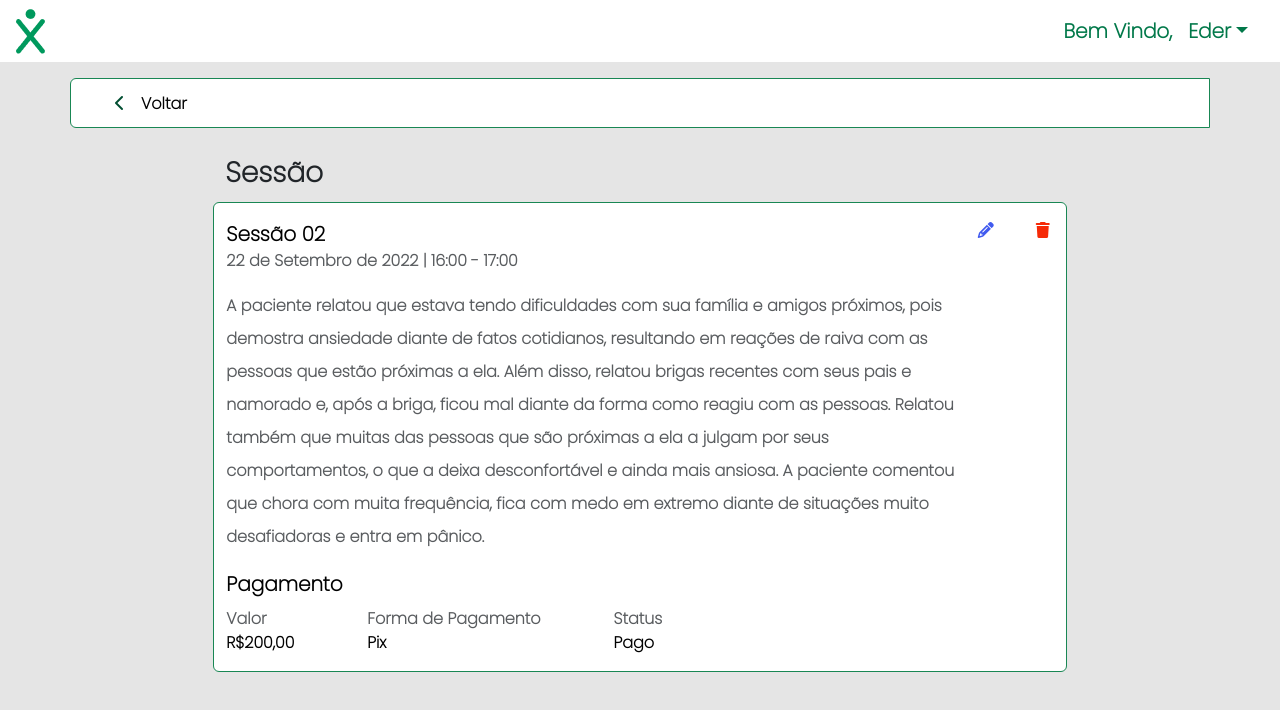
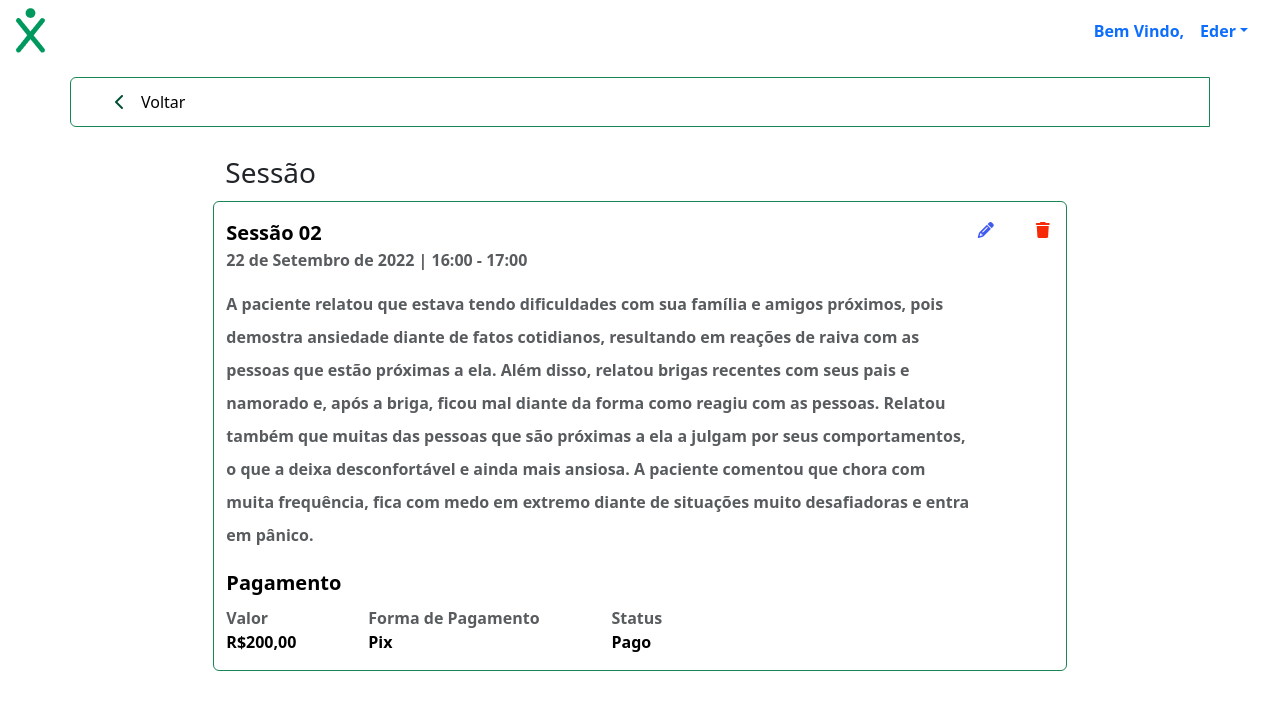
Before and after one commit to assis1983/ProjetoFinalModulo1-Arnia, a plain HTML site: page indexsessao.html in a window 1280 px wide. Drawn offline with nearby package versions, Linux system fonts and the light colour scheme; files that its build step writes are made by us from their sources.

Commit message:
Código atualizado

```diff
--- a/indexsessao.html
+++ b/indexsessao.html
@@ -9,9 +9,8 @@
     <link href="https://cdn.jsdelivr.net/npm/bootstrap@5.3.0-alpha3/dist/css/bootstrap.min.css" rel="stylesheet" integrity="sha384-KK94CHFLLe+nY2dmCWGMq91rCGa5gtU4mk92HdvYe+M/SXH301p5ILy+dN9+nJOZ" crossorigin="anonymous">
     <script src="https://kit.fontawesome.com/fb0ffbfd28.js" crossorigin="anonymous"></script>
     <script src="https://cdn.jsdelivr.net/npm/bootstrap@5.3.0-alpha3/dist/js/bootstrap.bundle.min.js" integrity="sha384-ENjdO4Dr2bkBIFxQpeoTz1HIcje39Wm4jDKdf19U8gI4ddQ3GYNS7NTKfAdVQSZe" crossorigin="anonymous"></script>
-    <link rel="stylesheet" href="../estilo/style.css">
 </head>
-<body style="background-color: #E5E5E5;">
+<body>
   <header class="minha_header col-12" id="meuHeader">
       <nav id="navbar-example2" class=" bg-white navbar px-3 mb-3">
           <img src="../img/logob.png">
@@ -60,7 +59,6 @@
                 <div>Pago</div>
             </div>
           </div>
-
       </div>
       <div class="d-flex justify-content-end mt-3">
           <a href="#" styel="text-decoration:none"><i class="fa-solid fa-pencil mx-1" style="color: #405aef; width:50px;"></i></a>
```
Lines whose indentation alone changed are shown as unchanged.
